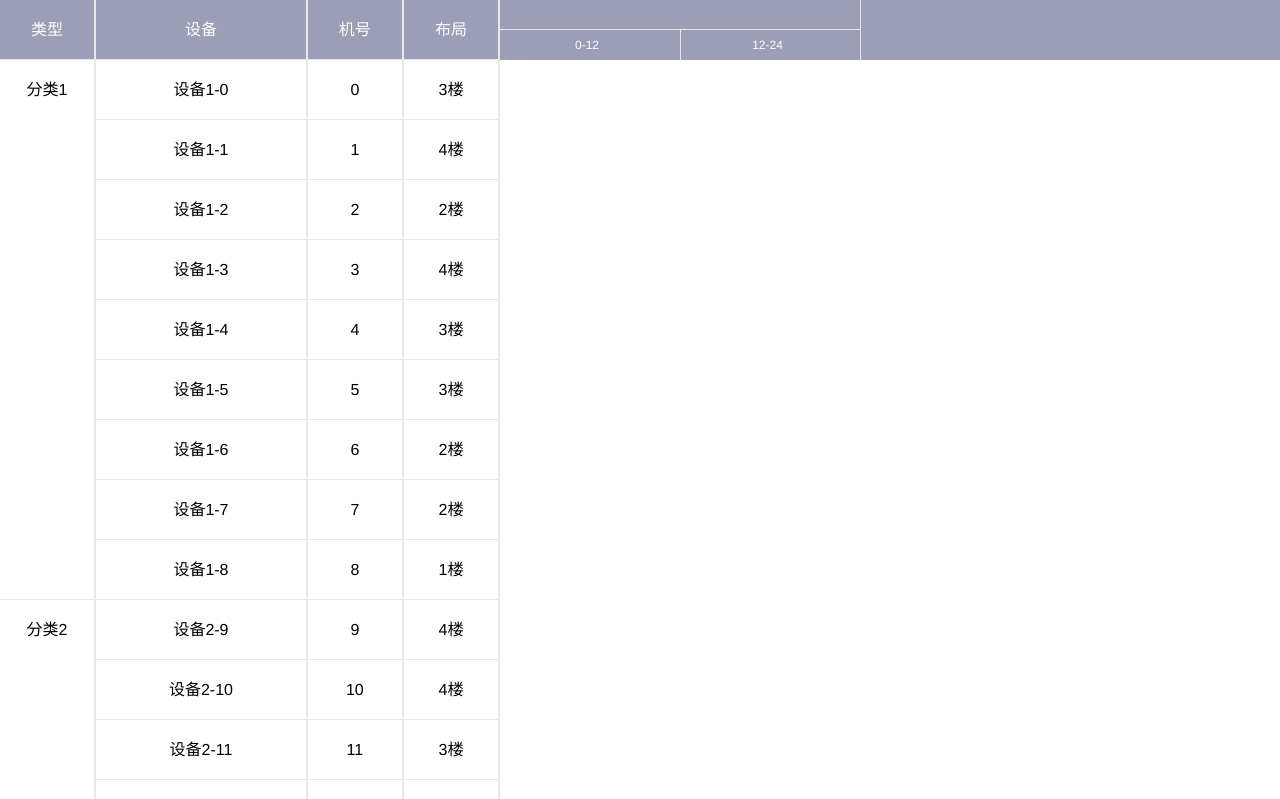
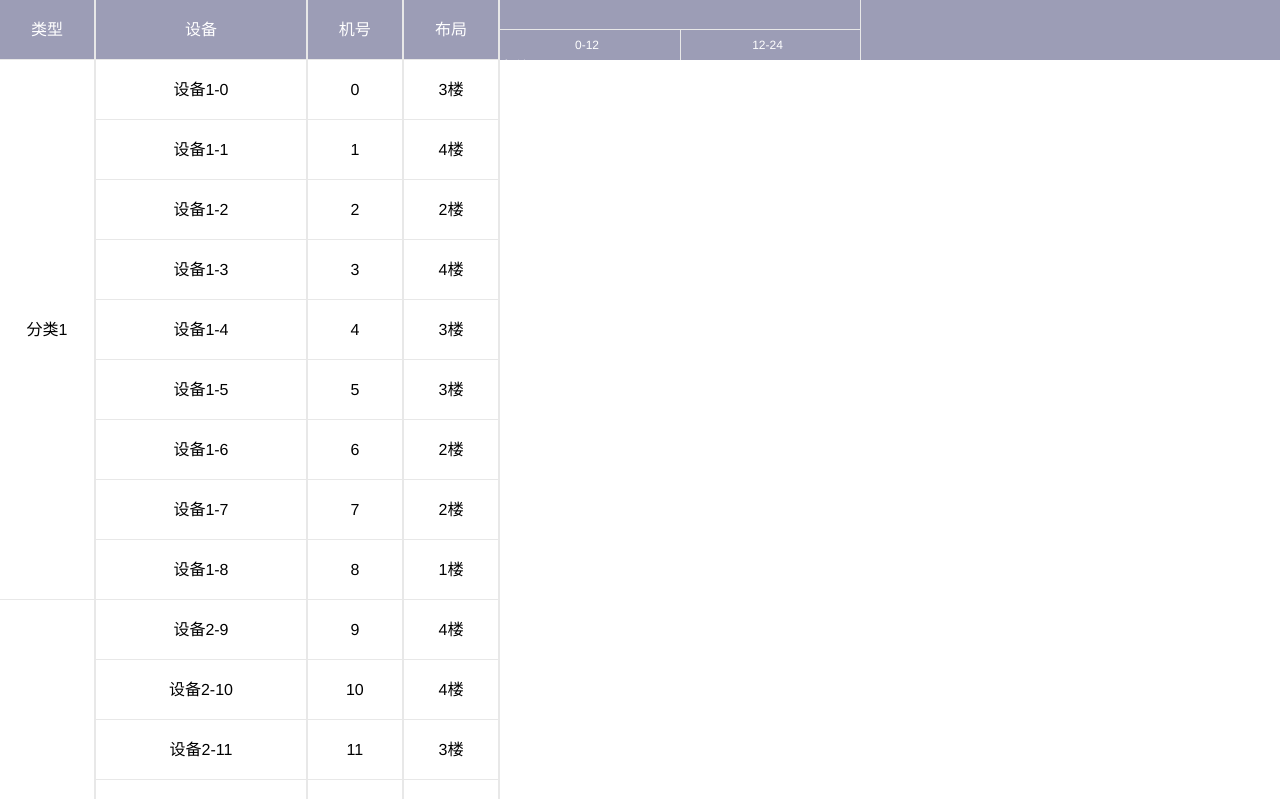
Before and after one commit to RT19702/Vue-Gantt, a Vue app: page / in a window 1280 px wide. Shown: the top 799 px of the page. Built offline with nearby package versions, Linux system fonts and the light colour scheme.

Commit message:
2024-08-28甘特图-合并左侧单元格

```diff
--- a/src/components/Gant/index.vue
+++ b/src/components/Gant/index.vue
@@ -60,9 +60,22 @@ const gattData = mockData.getData();
 const mergeCell = (key, value, index, center = true) => {
 	const returnStyle = {}
 	if (index < gattData.length - 1) {
+		// 是否显示底部分割线
 		const nextRow = gattData[index + 1]
 		if (nextRow.typeName == value) {
 			returnStyle.borderBottom = 'none'
+		}
+		// 计算行高
+		let lastIndex = index
+		for (let rowIndex = index + 1; rowIndex < gattData.length; rowIndex++) {
+			const row = gattData[rowIndex]
+			if (row[key] === value) {
+				lastIndex = rowIndex
+			}
+		}
+		returnStyle.height = 60 * (lastIndex - index + 1) + 'px'
+		if (center) {
+			returnStyle.lineHeight = 60 * (lastIndex - index + 1) + 'px'
 		}
 	}
 	if (index >= 1) {
```
